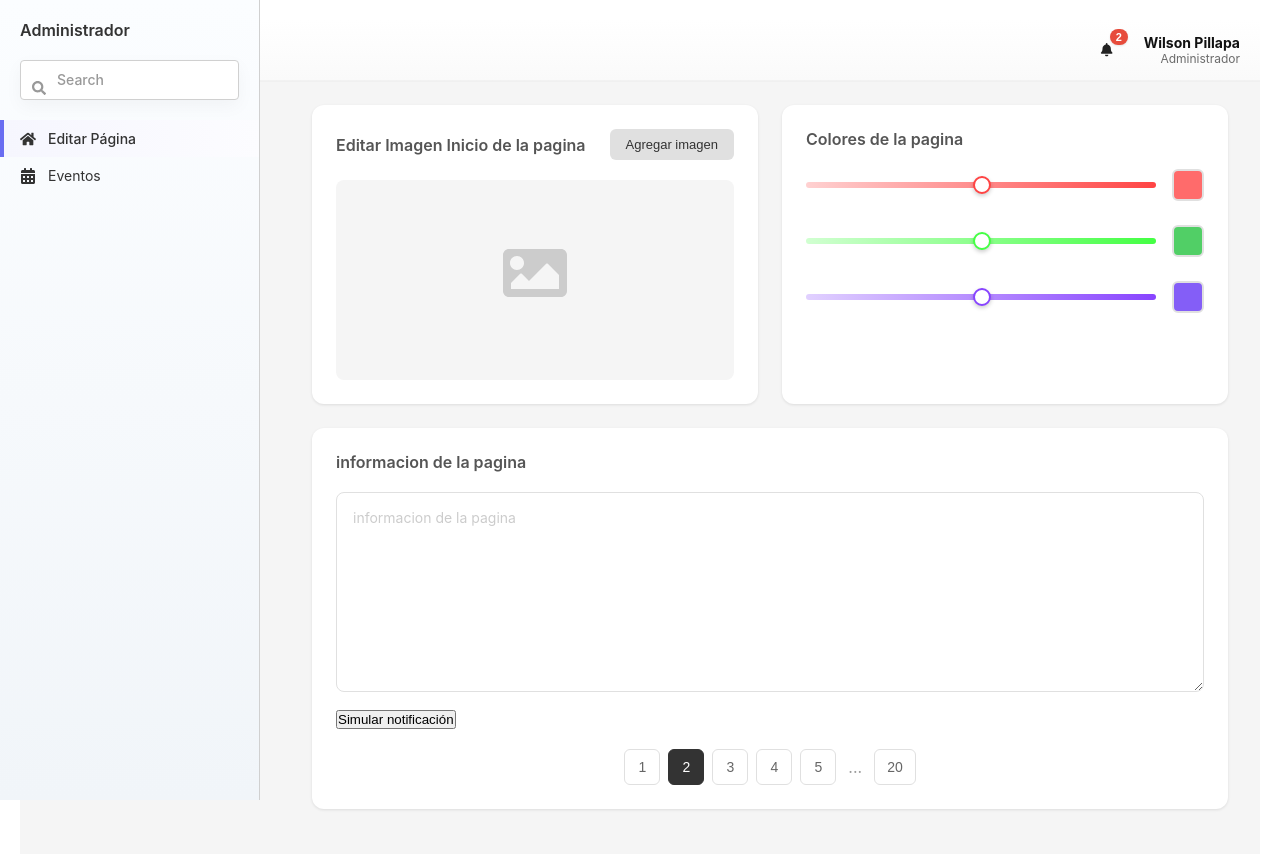
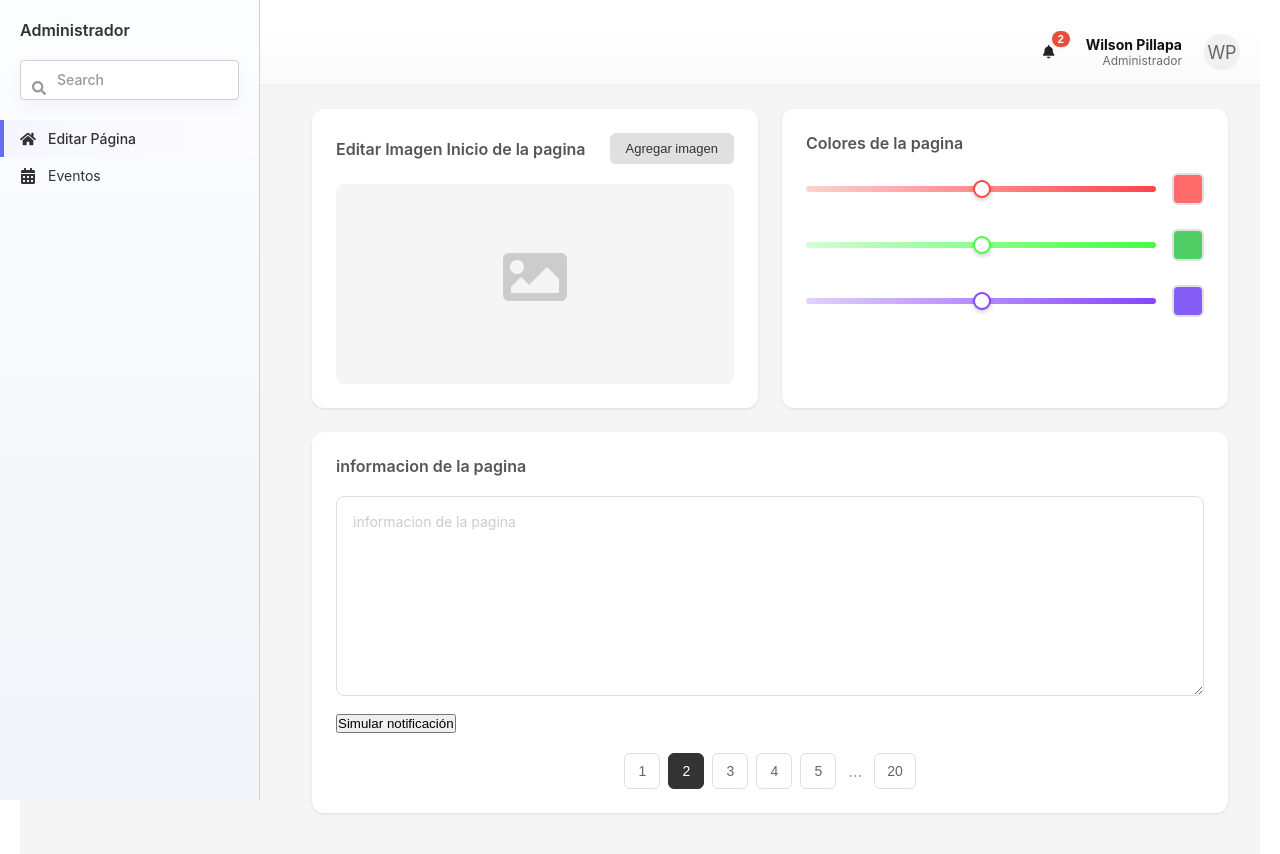
Before and after one commit to JumboJhon04/ProyectoMyCS2, a React (Create React App) app: page /admin/panel in a window 1280 px wide. Shown: the top 854 px of the page. Built offline with nearby package versions, Linux system fonts and the light colour scheme.

Commit message:
Se modificaron cosas del header, se agregó notificaciones y foto de perfil

```diff
--- a/src/components/Header/Header.css
+++ b/src/components/Header/Header.css
@@ -61,6 +61,41 @@
 .user-avatar { width:36px; height:36px; display:inline-flex; align-items:center; justify-content:center; border-radius:50%; background:#f0f0f0; color:#666; margin-left:10px; }
 .user-avatar img { width:100%; height:100%; object-fit:cover; border-radius:50%; }
 
+/* notifications panel */
+.notifications-panel {
+  position: absolute;
+  right: 0;
+  top: 44px;
+  width: 320px;
+  max-height: 420px;
+  background: #fff;
+  border: 1px solid rgba(0,0,0,0.06);
+  box-shadow: 0 8px 24px rgba(0,0,0,0.12);
+  border-radius: 10px;
+  overflow: hidden;
+  z-index: 50;
+}
+.notifications-header {
+  display:flex;
+  justify-content:space-between;
+  align-items:center;
+  padding:10px 12px;
+  border-bottom:1px solid rgba(0,0,0,0.04);
+}
+.mark-read-btn {
+  background: transparent;
+  border: none;
+  color: #2d7cff;
+  font-size: 13px;
+  cursor: pointer;
+}
+.notifications-list { list-style:none; margin:0; padding:8px; overflow:auto; max-height:360px; }
+.notification-item { padding:10px; border-radius:8px; margin-bottom:8px; background:transparent; }
+.notification-item.unread { background: linear-gradient(90deg, rgba(45,124,255,0.03), transparent); }
+.notification-text { font-size:13px; color:#222; }
+.notification-time { font-size:11px; color:#9b9b9b; margin-top:6px; }
+.notification-empty { padding:14px; color:#6b6b6b; }
+
 /* styling for the hamburger button (reusing .sidebar-toggle class) */
 .sidebar-toggle {
   background: linear-gradient(180deg,#ffffff,#f7f7f7);
--- a/src/components/Header/Header.js
+++ b/src/components/Header/Header.js
@@ -1,10 +1,36 @@
-import React from 'react';
+import React, { useEffect, useRef, useState } from 'react';
 import { FaBell, FaBars } from 'react-icons/fa';
 import { useUser } from '../../context/UserContext';
 import './Header.css';
 
 export default function Header({ onToggleSidebar }) {
-  const { user, unreadCount, markAllRead } = useUser();
+  const { user, unreadCount, markAllRead, notifications = [] } = useUser();
+  const [showNotif, setShowNotif] = useState(false);
+  const panelRef = useRef(null);
+
+  const toggleNotifications = (e) => {
+    e.stopPropagation();
+    setShowNotif((v) => !v);
+  };
+
+  useEffect(() => {
+    const onDocClick = () => setShowNotif(false);
+    // close when clicking outside
+    document.addEventListener('click', onDocClick);
+    return () => document.removeEventListener('click', onDocClick);
+  }, []);
+
+  // prevent closing when clicking inside the panel
+  const onPanelClick = (e) => e.stopPropagation();
+
+  const initials = user?.name
+    ? user.name
+        .split(' ')
+        .map((n) => n[0])
+        .slice(0, 2)
+        .join('')
+        .toUpperCase()
+    : '';
 
   return (
     <header className="app-header">
@@ -13,19 +39,56 @@ export default function Header({ onToggleSidebar }) {
         <button className="sidebar-toggle" aria-label="Toggle menu" onClick={onToggleSidebar}>
           <FaBars />
         </button>
-        {/* aquí podrías poner un título dinámico o breadcrumb */}
       </div>
 
       <div className="header-right">
-        <button className="icon-btn notification" onClick={markAllRead}>
-          <FaBell />
-          {unreadCount > 0 && <span className="badge">{unreadCount}</span>}
-        </button>
+        <div style={{ position: 'relative' }}>
+          <button
+            className="icon-btn notification"
+            onClick={toggleNotifications}
+            aria-haspopup="true"
+            aria-expanded={showNotif}
+          >
+            <FaBell />
+            {unreadCount > 0 && <span className="badge">{unreadCount}</span>}
+          </button>
+
+          {showNotif && (
+            <div className="notifications-panel" ref={panelRef} onClick={onPanelClick}>
+              <div className="notifications-header">
+                <strong>Notificaciones</strong>
+                {unreadCount > 0 && (
+                  <button className="mark-read-btn" onClick={() => markAllRead()}>
+                    Marcar todas leídas
+                  </button>
+                )}
+              </div>
+              <ul className="notifications-list">
+                {notifications.length === 0 && <li className="notification-empty">No hay notificaciones</li>}
+                {notifications.map((n) => (
+                  <li key={n.id} className={`notification-item ${n.unread ? 'unread' : ''}`}>
+                    <div className="notification-text">{n.text}</div>
+                    <div className="notification-time">{new Date(n.createdAt).toLocaleString()}</div>
+                  </li>
+                ))}
+              </ul>
+            </div>
+          )}
+        </div>
 
         <div className="user-info">
           <div className="user-name">{user?.name}</div>
           <div className="user-role">{user?.displayRole || user?.role}</div>
         </div>
+
+        <div className="user-avatar" title={user?.name}>
+          {user?.avatarUrl ? (
+            // eslint-disable-next-line jsx-a11y/img-redundant-alt
+            <img src={user.avatarUrl} alt={`${user?.name} avatar`} />
+          ) : (
+            <span>{initials}</span>
+          )}
+        </div>
       </div>
     </header>
   );
```
